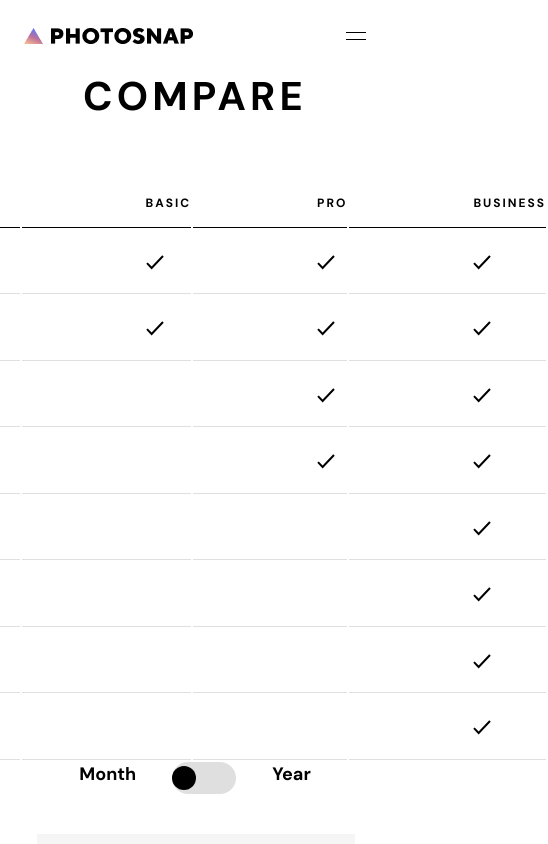
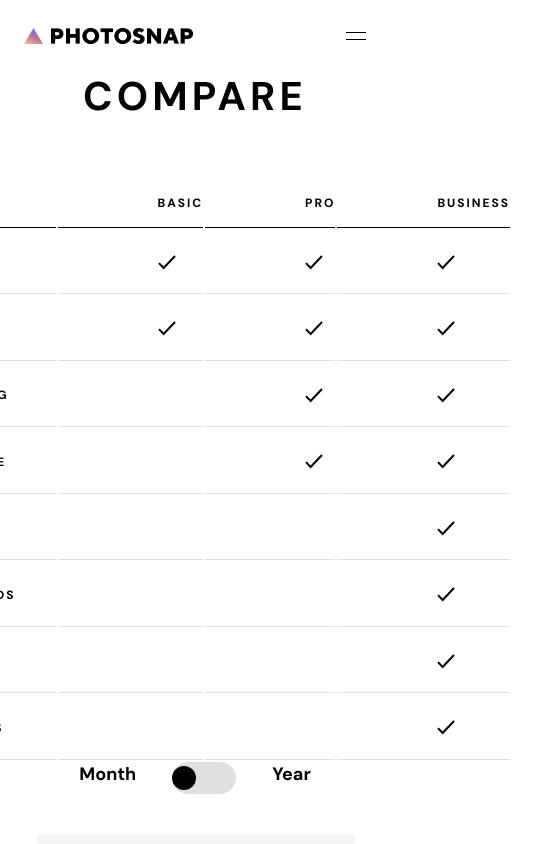
Before and after one commit to levaniakobidze/colab_008, a React (Create React App) app: page / in a window 390 px wide. Shown: the top 844 px of the page, 548 px wide, since content can reach past the window. Built offline with nearby package versions, Linux system fonts and the light colour scheme.

Commit message:
working on mobile version of table

```diff
--- a/src/components/CompareTable/CompareTable.css
+++ b/src/components/CompareTable/CompareTable.css
@@ -13,7 +13,6 @@
     flex-direction: column;
   }
   .mobileHeader {
-    width: 318px;
     border-bottom: solid black 1px;
     display: flex;
     justify-content: flex-start;
@@ -133,7 +132,7 @@
     border-bottom: 1px solid #dfdfdf;
     padding-bottom: 23.5px;
     padding-top: 25px;
-    padding-left: 124px;
+    padding-left: 100px;
   }
   .tableText {
     padding-left: 40px;
```
